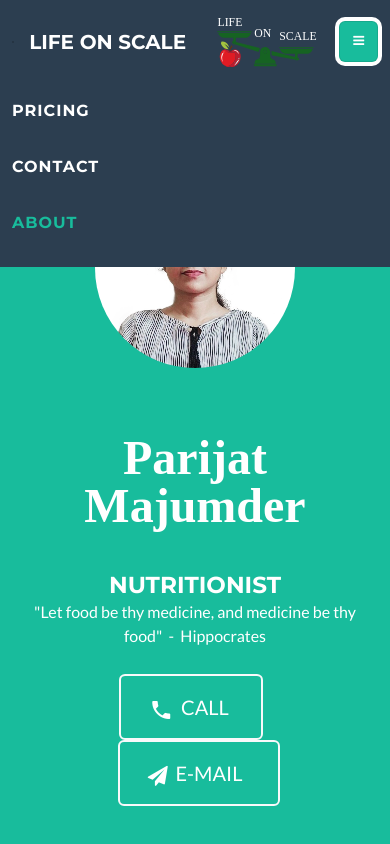
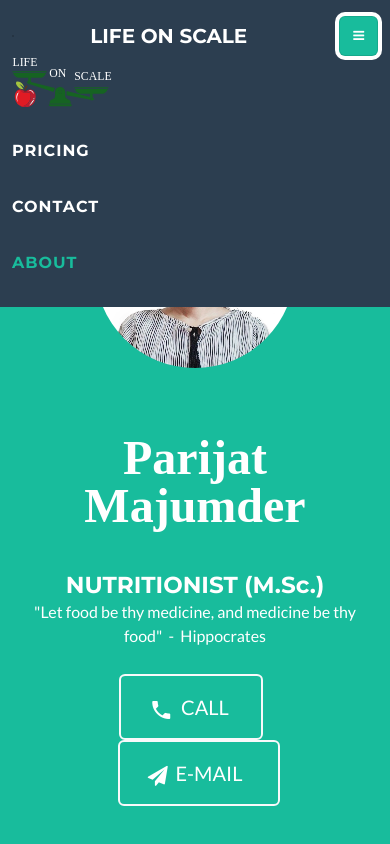
Before and after one commit to lifeonscale/lifeonscale.github.io, a plain HTML site: page index.html in a window 390 px wide. Both pictures are taken after a click on the button "Toggle navigation". Shown: the top 844 px of the page. Drawn offline with Linux system fonts and the light colour scheme.

Commit message:
initial commit

```diff
--- a/index.html
+++ b/index.html
@@ -16,8 +16,8 @@
 <body id="page-top" data-bs-spy="scroll" data-bs-target="#mainNav" data-bs-offset="72">
     <nav class="navbar navbar-light navbar-expand-lg fixed-top bg-secondary text-uppercase" id="mainNav">
         <div class="container">
-            <div class="card" style="color: var(--bs-card-cap-bg);background: var(--bs-card-cap-bg);"></div><a class="navbar-brand" href="#page-top">LIFE ON SCALE</a><img src="assets/img/img_logo.svg" style="color: var(--bs-card-cap-bg);" width="107" height="51"><button data-bs-toggle="collapse" data-bs-target="#navbarResponsive" class="navbar-toggler text-white bg-primary navbar-toggler-right text-uppercase rounded" aria-controls="navbarResponsive" aria-expanded="false" aria-label="Toggle navigation"><i class="fa fa-bars"></i></button>
-            <div class="collapse navbar-collapse" id="navbarResponsive">
+            <div class="card" style="color: var(--bs-card-cap-bg);background: var(--bs-card-cap-bg);"></div><a class="navbar-brand" href="#page-top">LIFE ON SCALE</a><button data-bs-toggle="collapse" data-bs-target="#navbarResponsive" class="navbar-toggler text-white bg-primary navbar-toggler-right text-uppercase rounded" aria-controls="navbarResponsive" aria-expanded="false" aria-label="Toggle navigation"><i class="fa fa-bars"></i></button>
+            <div class="collapse navbar-collapse" id="navbarResponsive"><img src="assets/img/img_logo.svg" style="color: var(--bs-card-cap-bg);" width="107" height="51">
                 <ul class="navbar-nav ms-auto">
                     <li class="nav-item mx-0 mx-lg-1"><a class="nav-link py-3 px-0 px-lg-3 rounded" href="#pricing">PRICING</a></li>
                     <li class="nav-item mx-0 mx-lg-1"><a class="nav-link py-3 px-0 px-lg-3 rounded" href="#contact">Contact</a></li>
@@ -31,7 +31,7 @@
             <h1 style="padding-bottom: 20px;padding-top: 18px;">Parijat Majumder</h1>
             <div class="row text-center" style="padding-bottom: 14px;padding-top: 14px;color: rgb(255, 255, 255);text-align: center;">
                 <div class="col">
-                    <h3 class="text-center" style="margin-bottom: 0px;">NUTRITIONIST</h3>
+                    <h3 class="text-center" style="margin-bottom: 0px;">NUTRITIONIST (M.Sc.)</h3>
                     <p style="padding-bottom: 0px;margin-bottom: 26px;">"Let food be thy medicine, and medicine be thy food"&nbsp; -&nbsp; Hippocrates</p>
                     <div class="row">
                         <div class="col-md-6 text-center" style="padding-right: 20px;"><a class="btn btn-outline-light btn-xl" role="button" href="tel:+917980669620" style="background: rgb(24,188,156);"><i class="material-icons icon_color_white" style="vertical-align: middle;">phone</i><span style="padding-right: 0px;"><span style="color: rgb(255, 255, 255);">&nbsp; CALL&nbsp;</span></span></a></div>
```
